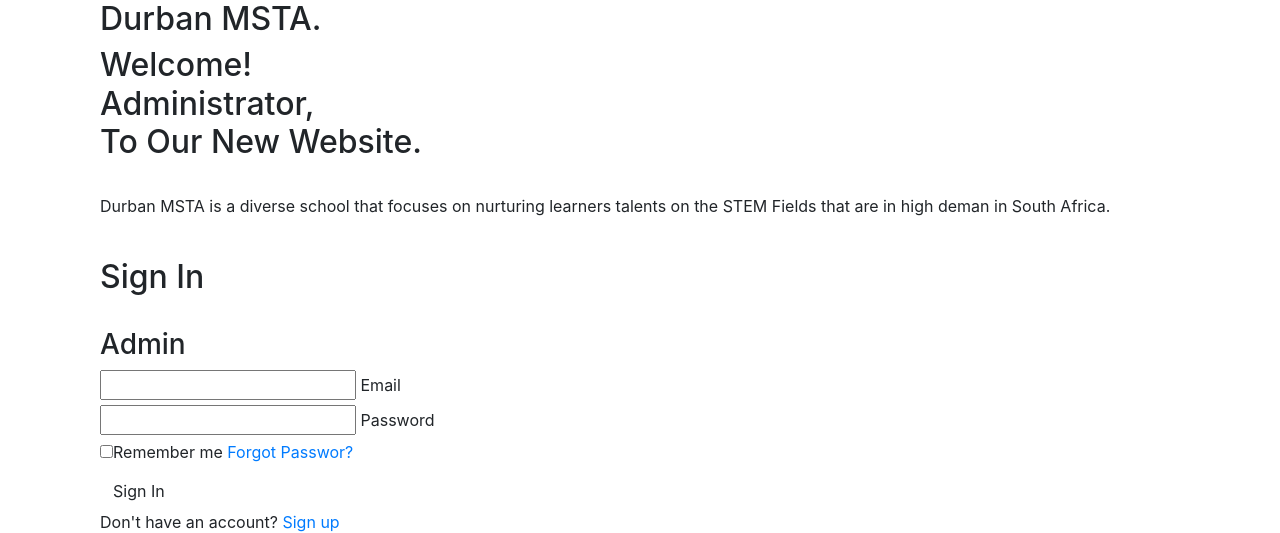
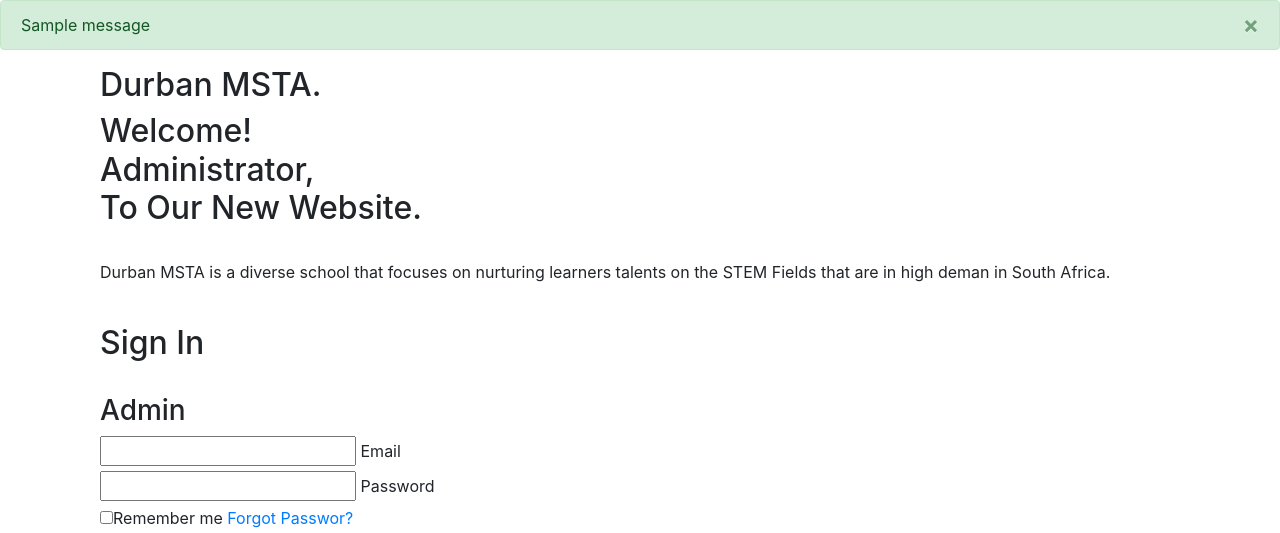
Before and after one commit to khumbulani101/SAH, a Flask app: page / in a window 1280 px wide. Shown: the part 56-589 px from the top of the page. Run offline with Flask 3, Linux system fonts and the light colour scheme; one stand-in notice (Sample message) is shown; some libraries are stand-ins or nearby versions.

Commit message:
The change in Approach where I flash messages to the user is much better for having a user-friendly system.

```diff
--- a/website/templates/base.html
+++ b/website/templates/base.html
@@ -33,6 +33,28 @@
         </div>
     </nav>
 
+    {% with messages = get_flashed_messages(with_categories=true) %}
+    {% if messages %}
+        {% for category, message in messages %}
+        {% if category == 'error' %}
+        <div class="alert alert-danger alert-danger alert-dismissible fade show" role="alert">
+            {{ message }}
+            <button type="button" class="close" data-dismiss="alert">
+                <span aria-hidden="true">&times;</span>
+            </button>
+        </div>
+        {% else %}
+        <div class="alert alert-success alert-success alert-dismissible fade show" role="alert">
+            {{ message }}
+            <button type="button" class="close" data-dismiss="alert">
+                <span aria-hidden="true">&times;</span>
+            </button>
+        </div>
+        {% endif %}
+        {% endfor %}
+    {% endif %}
+    {% endwith %}
+
     <div class="container">{% block content %} {% endblock %}</div>
 
     <script
```
